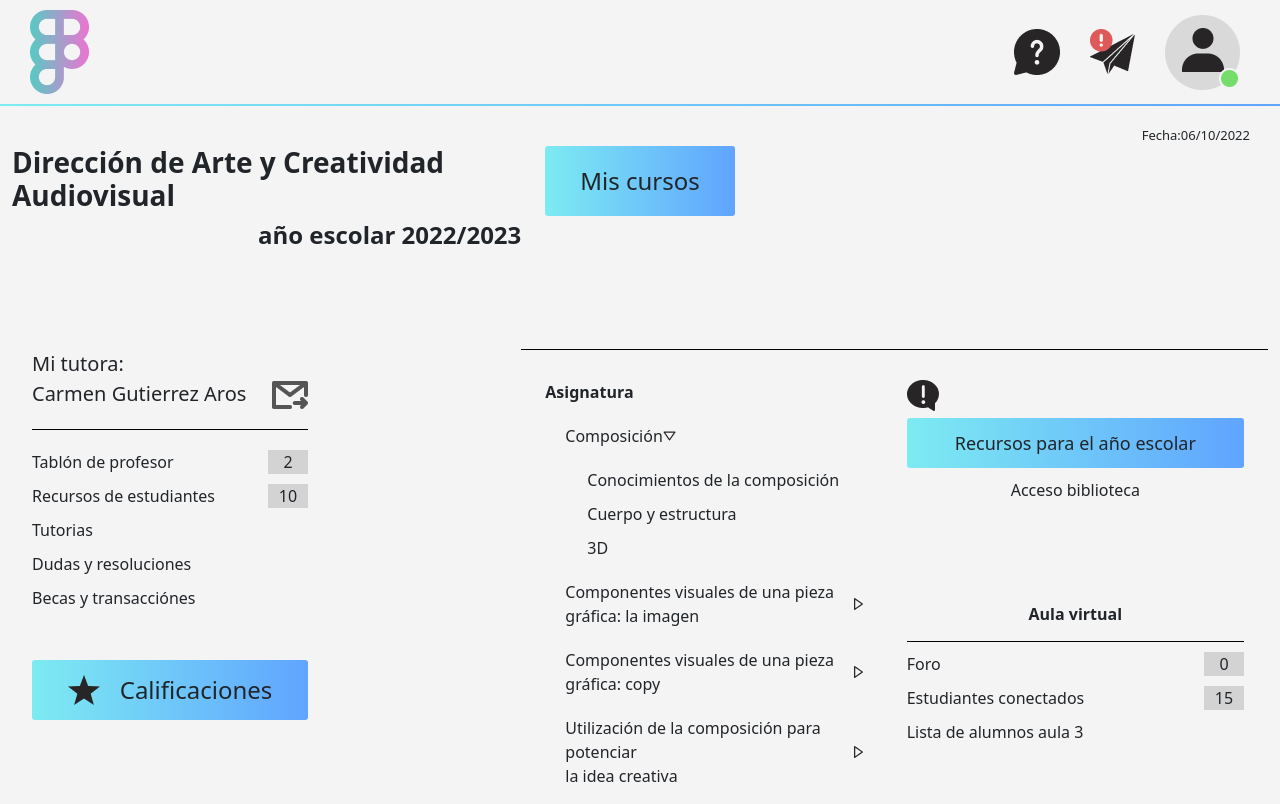
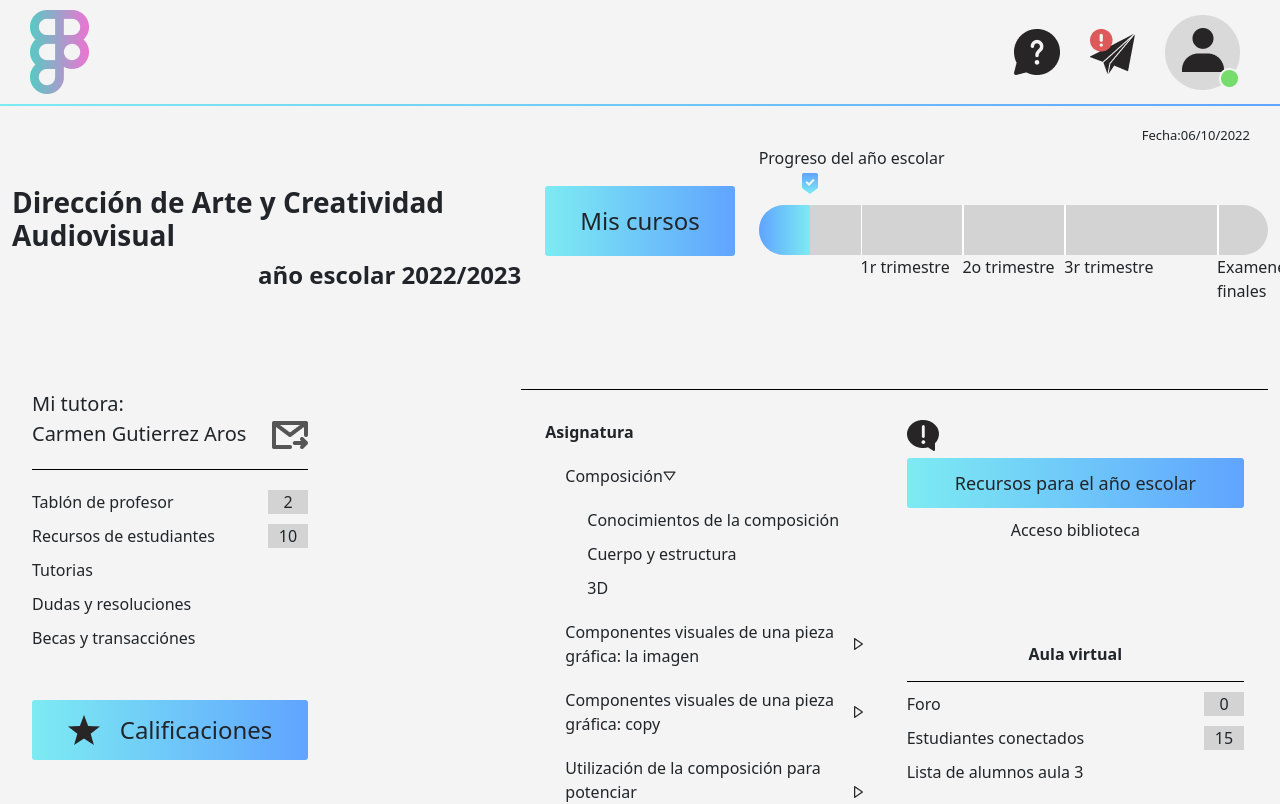
Before and after one commit to YesseniaColocho/aula-virtual, a Vue app: page / in a window 1280 px wide. Shown: the top 804 px of the page. Built offline with nearby package versions, Linux system fonts and the light colour scheme.

Commit message:
AV-1: Barra curso

```diff
--- /dev/null
+++ b/src/components/BarraCurso.vue
@@ -0,0 +1,94 @@
+<template>
+    <div>
+
+        <div>Progreso del año escolar</div>
+
+        <img src="public/marcador.png" class="marcador" :style="`left:${progreso}%`" >
+
+        <div class="barra">
+            <div class="progreso" :style="`width: ${progreso}%`">
+
+            </div>
+
+            <div class="marcadores">
+                <span v-for="marker in marcadores" :style="`left:${marker.porcentaje}%`"></span>
+            </div>
+        </div>
+
+        <div class="trimestres">
+            <span v-for="trimestre in marcadores" :style="`left:${trimestre.porcentaje}%`">{{trimestre.texto}}</span>
+        </div>
+
+
+    </div>
+</template>
+
+<script setup>
+
+</script>
+
+<script>
+export default {
+    name: "BarraCurso",
+    data() {
+        return {
+            progreso: 10,
+            marcadores: [{
+                texto: "1r trimestre",
+                porcentaje: 20
+            },
+            {
+                texto: "2o trimestre",
+                porcentaje: 40
+            },
+            {
+                texto: "3r trimestre",
+                porcentaje: 60
+            },
+            {
+                texto: "Examenes finales",
+                porcentaje: 90
+            }]
+        }
+    }
+}
+</script>
+
+<style scoped lang="scss">
+.barra {
+    background: lightgrey;
+    width: 100%;
+    height: 50px;
+    overflow: hidden;
+    margin-top: 10px;
+    border-radius: 30px;
+}
+
+.progreso {
+    background: linear-gradient(to right, #60A4FF,#7DEBF2);
+    height: 100%;
+}
+
+.marcadores {
+    position: absolute;
+    top: 0;
+    width: 100%;
+    height: 100%;
+
+    span {
+        position: absolute;
+        width: 0.1rem;
+        height: 100%;
+        background: white;
+    }
+}
+.trimestres{
+    width: 100%;
+    span{
+        position: absolute;
+    }
+}
+.marcador{
+    transform: translate(-50%, 0);
+}
+</style>
--- a/src/views/HomeView.vue
+++ b/src/views/HomeView.vue
@@ -23,6 +23,9 @@
 
         </div>
 
+        <div class="col-5">
+          <BarraCurso></BarraCurso>
+        </div>
       </div>
 
       <div class="row">
@@ -158,6 +161,7 @@
 <script setup>
 import BarraInferior from '../components/BarraInferior.vue';
 import BarraSuperior from '../components/BarraSuperior.vue';
+import BarraCurso from '../components/BarraCurso.vue';
 
 //Aqui van la importaciones de componentes
 </script>
@@ -210,6 +214,7 @@ import BarraSuperior from '../components/BarraSuperior.vue';
   }
 
 }
+
 .lista-elementos {
   padding: 0;
   margin: 0;
@@ -262,6 +267,9 @@ import BarraSuperior from '../components/BarraSuperior.vue';
   justify-content: center;
   align-items: center;
   font-weight: 500;
+}
+.mis-cursos, .titulo{
+  margin-top: 40px;
 }
 
 .linea {
@@ -316,5 +324,4 @@ import BarraSuperior from '../components/BarraSuperior.vue';
   margin-bottom: 10px;
 
 }
-
 </style>
```
Also changed, not shown: public/marcador.png (added). Lines whose indentation alone changed are shown as unchanged.
